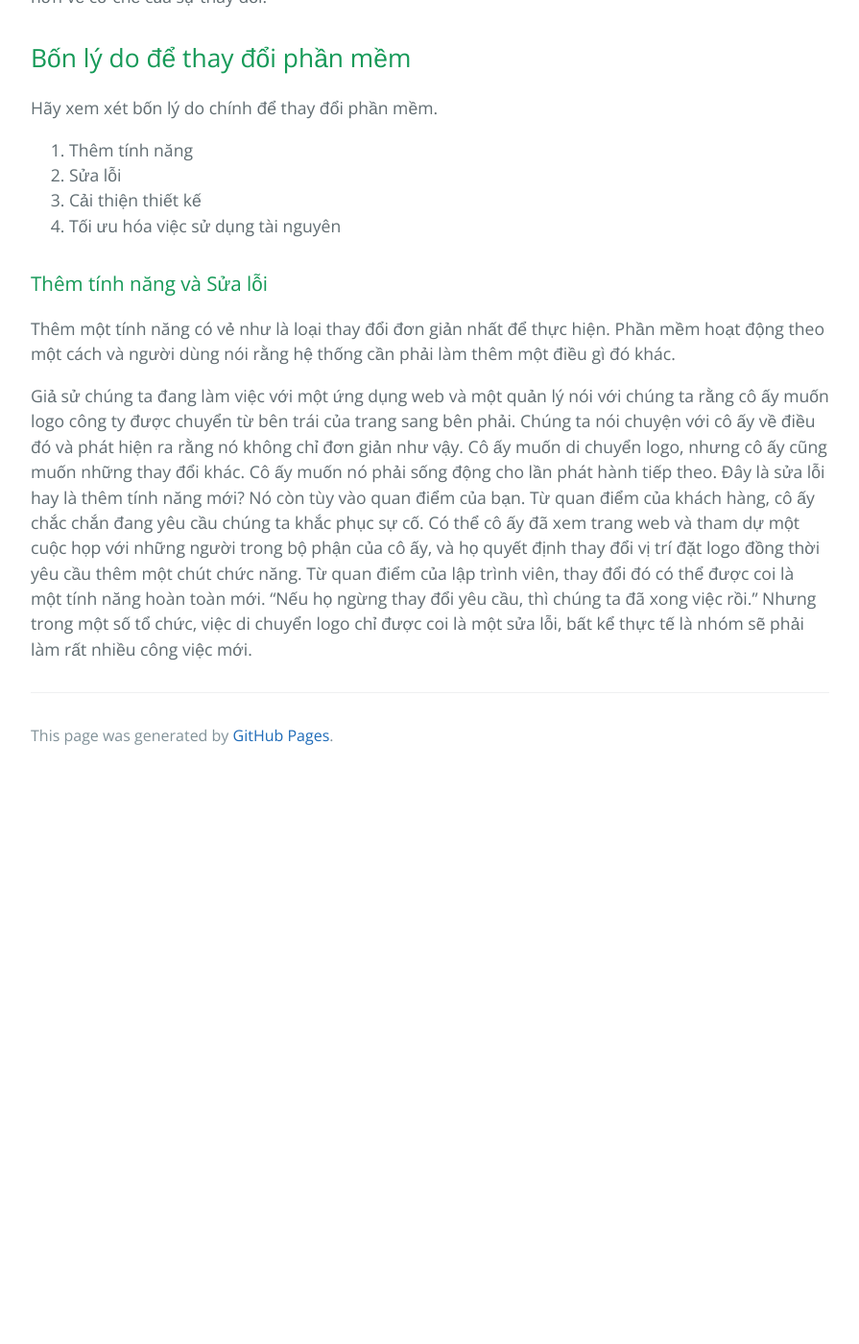
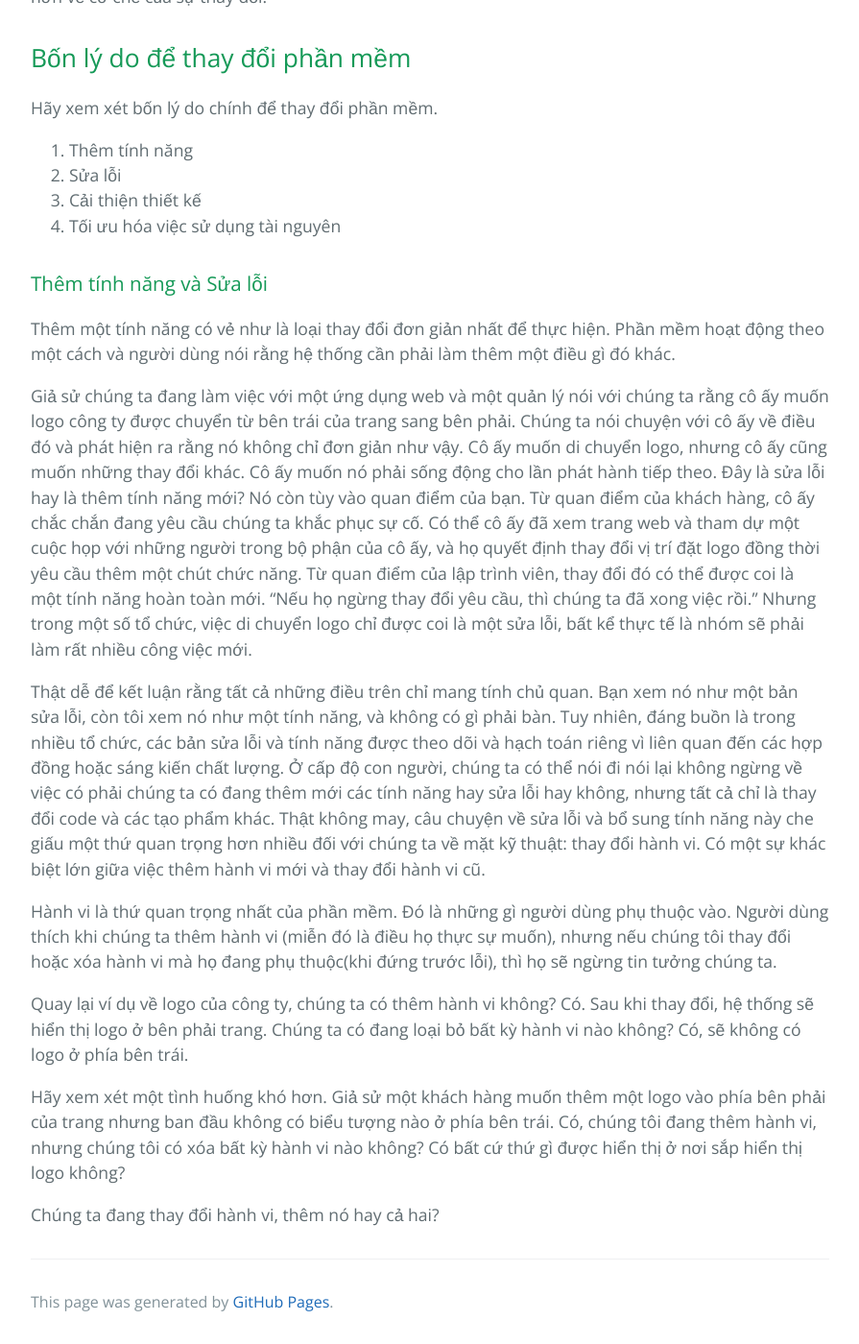
Before and after one commit to HaiBV/haibv.github.io, a Jekyll site: the page built from working-effectively-with-legacy-code/chapter-1-chaging-software.md, in a window 1280 px wide and 1400 px high, scrolled down 568 px. Shown: the whole window at 96% size, without its empty margins (192-1087 px from the left). Built offline with Jekyll 4.4.1, drawn with Linux system fonts in a browser that asks for light colours; our own code applies the rules of GitHub Pages for plain Markdown files; before the commit the page ends 1378 px from its top, so only the background shows below that.

Commit message:
Book - Working Efectively with Legacy Code - P1 - C1

```diff
--- a/working-effectively-with-legacy-code/chapter-1-chaging-software.md
+++ b/working-effectively-with-legacy-code/chapter-1-chaging-software.md
@@ -20,3 +20,13 @@ Hãy xem xét bốn lý do chính để thay đổi phần mềm.
 Thêm một tính năng có vẻ như là loại thay đổi đơn giản nhất để thực hiện. Phần mềm hoạt động theo một cách và người dùng nói rằng hệ thống cần phải làm thêm một điều gì đó khác.
 
 Giả sử chúng ta đang làm việc với một ứng dụng web và một quản lý nói với chúng ta rằng cô ấy muốn logo công ty được chuyển từ bên trái của trang sang bên phải. Chúng ta nói chuyện với cô ấy về điều đó và phát hiện ra rằng nó không chỉ đơn giản như vậy. Cô ấy muốn di chuyển logo, nhưng cô ấy cũng muốn những thay đổi khác. Cô ấy muốn nó phải sống động cho lần phát hành tiếp theo. Đây là sửa lỗi hay là thêm tính năng mới? Nó còn tùy vào quan điểm của bạn. Từ quan điểm của khách hàng, cô ấy chắc chắn đang yêu cầu chúng ta khắc phục sự cố. Có thể cô ấy đã xem trang web và tham dự một cuộc họp với những người trong bộ phận của cô ấy, và họ quyết định thay đổi vị trí đặt logo đồng thời yêu cầu thêm một chút chức năng. Từ quan điểm của lập trình viên, thay đổi đó có thể được coi là một tính năng hoàn toàn mới. "Nếu họ ngừng thay đổi yêu cầu, thì chúng ta đã xong việc rồi." Nhưng trong một số tổ chức, việc di chuyển logo chỉ được coi là một sửa lỗi, bất kể thực tế là nhóm sẽ phải làm rất nhiều công việc mới.
+
+Thật dễ để kết luận rằng tất cả những điều trên chỉ mang tính chủ quan. Bạn xem nó như một bản sửa lỗi, còn tôi xem nó như một tính năng, và không có gì phải bàn. Tuy nhiên, đáng buồn là trong nhiều tổ chức, các bản sửa lỗi và tính năng được theo dõi và hạch toán riêng vì liên quan đến các hợp đồng hoặc sáng kiến chất lượng. Ở cấp độ con người, chúng ta có thể nói đi nói lại không ngừng về việc có phải chúng ta có đang thêm mới các tính năng hay sửa lỗi hay không, nhưng tất cả chỉ là thay đổi code và các tạo phẩm khác. Thật không may, câu chuyện về sửa lỗi và bổ sung tính năng này che giấu một thứ quan trọng hơn nhiều đối với chúng ta về mặt kỹ thuật: thay đổi hành vi. Có một sự khác biệt lớn giữa việc thêm hành vi mới và thay đổi hành vi cũ.
+
+Hành vi là thứ quan trọng nhất của phần mềm. Đó là những gì người dùng phụ thuộc vào. Người dùng thích khi chúng ta thêm hành vi (miễn đó là điều họ thực sự muốn), nhưng nếu chúng tôi thay đổi hoặc xóa hành vi mà họ đang phụ thuộc(khi đứng trước lỗi), thì họ sẽ ngừng tin tưởng chúng ta.
+
+Quay lại ví dụ về logo của công ty, chúng ta có thêm hành vi không? Có. Sau khi thay đổi, hệ thống sẽ hiển thị logo ở bên phải trang. Chúng ta có đang loại bỏ bất kỳ hành vi nào không? Có, sẽ không có logo ở phía bên trái.
+
+Hãy xem xét một tình huống khó hơn. Giả sử một khách hàng muốn thêm một logo vào phía bên phải của trang nhưng ban đầu không có biểu tượng nào ở phía bên trái. Có, chúng tôi đang thêm hành vi, nhưng chúng tôi có xóa bất kỳ hành vi nào không? Có bất cứ thứ gì được hiển thị ở nơi sắp hiển thị logo không?
+
+Chúng ta đang thay đổi hành vi, thêm nó hay cả hai?
```
